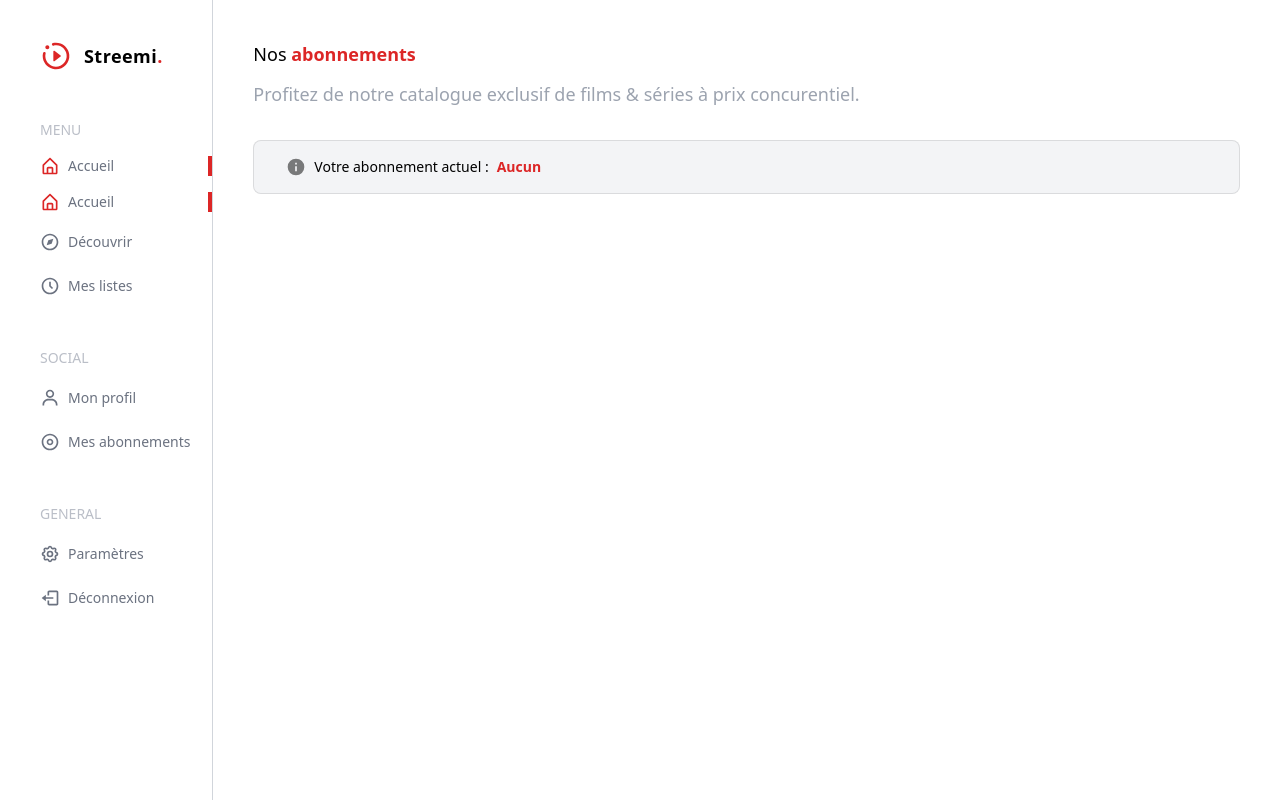
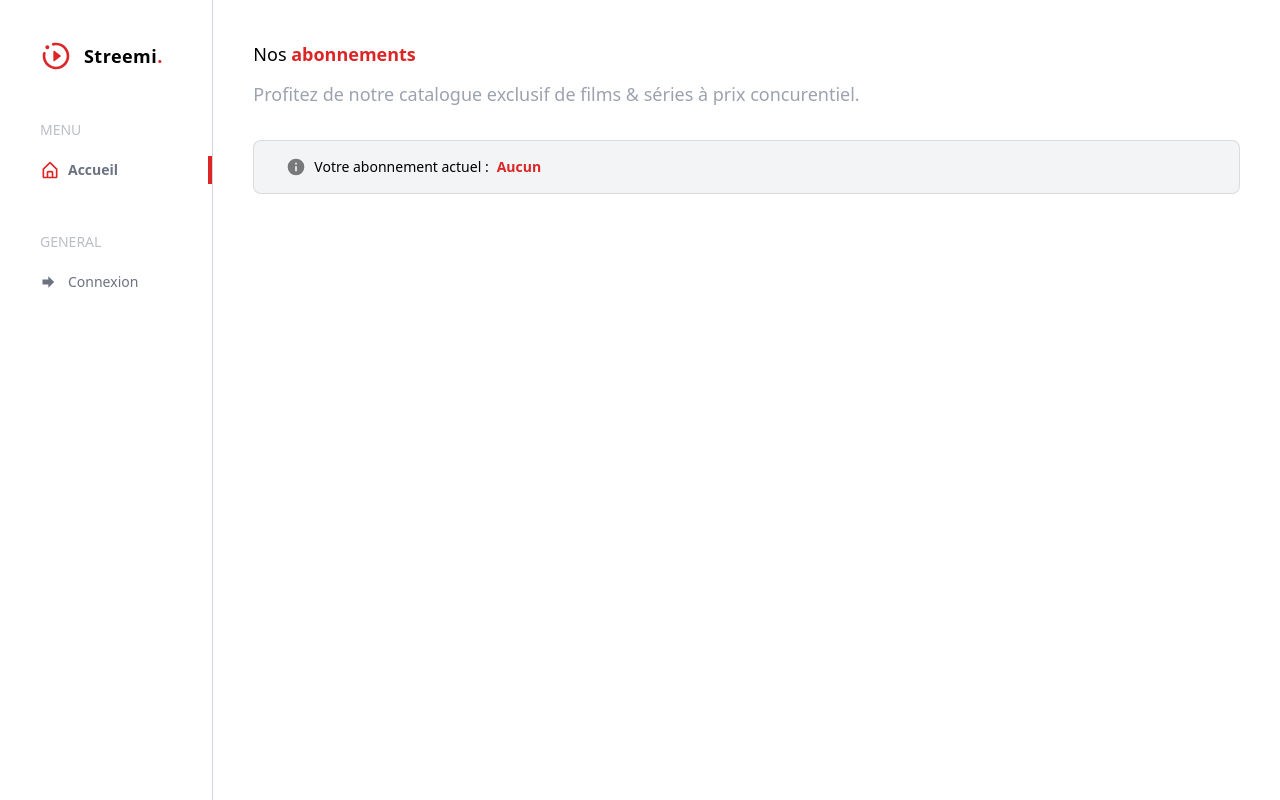
Before and after one commit to MaksY18/tpSymfony_Maksymilian, a Symfony app: template templates/other/abonnements.html.twig in a window 1280 px wide. Run offline with Twig, Linux system fonts and the light colour scheme; the template is opened without the code that fills it, so the values that code supplies are empty; some libraries are stand-ins or nearby versions.

Commit message:
Ajout du mot de passe dans la fixture Ajout du hashage du mot de passe dans l'entité User Modification front pour la connexion / déconnexion Correction de bugs sur le front

```diff
--- a/src/Entity/User.php
+++ b/src/Entity/User.php
@@ -8,10 +8,11 @@ use Doctrine\Common\Collections\ArrayCollection;
 use Doctrine\Common\Collections\Collection;
 use Doctrine\ORM\Mapping as ORM;
 use Symfony\Component\Security\Core\User\UserInterface;
+use Symfony\Component\Security\Core\User\PasswordAuthenticatedUserInterface;
 
 #[ORM\Entity(repositoryClass: UserRepository::class)]
 #[ORM\Table(name: '`user`')]
-class User implements UserInterface
+class User implements UserInterface, PasswordAuthenticatedUserInterface
 {
     #[ORM\Id]
     #[ORM\GeneratedValue]
@@ -111,7 +112,7 @@ class User implements UserInterface
         return $this->password;
     }
 
-    public function setPassword(string $password): static
+    public function setPassword(?string $password): self
     {
         $this->password = $password;
 
--- a/templates/parts/left-menu.html.twig
+++ b/templates/parts/left-menu.html.twig
@@ -1,6 +1,5 @@
-<aside class=" w-1/6 py-10 pl-10  min-w-min  border-r border-gray-300  hidden md:block ">
-
-    <div class=" font-bold text-lg flex items-center gap-x-3">
+<aside class="w-1/6 py-10 pl-10 min-w-min border-r border-gray-300 hidden md:block">
+    <div class="font-bold text-lg flex items-center gap-x-3">
         <svg class="h-8 w-8 fill-red-600" xmlns="http://www.w3.org/2000/svg" viewBox="0 0 24 24">
             <path d="M10 15.5v-7c0-.41.47-.65.8-.4l4.67 3.5c.27.2.27.6 0 .8l-4.67 3.5c-.33.25-.8.01-.8-.4Zm11.96-4.45c.58 6.26-4.64 11.48-10.9 10.9 -4.43-.41-8.12-3.85-8.9-8.23 -.26-1.42-.19-2.78.12-4.04 .14-.58.76-.9 1.31-.7v0c.47.17.75.67.63 1.16 -.2.82-.27 1.7-.19 2.61 .37 4.04 3.89 7.25 7.95 7.26 4.79.01 8.61-4.21 7.94-9.12 -.51-3.7-3.66-6.62-7.39-6.86 -.83-.06-1.63.02-2.38.2 -.49.11-.99-.16-1.16-.64v0c-.2-.56.12-1.17.69-1.31 1.79-.43 3.75-.41 5.78.37 3.56 1.35 6.15 4.62 6.5 8.4ZM5.5 4C4.67 4 4 4.67 4 5.5 4 6.33 4.67 7 5.5 7 6.33 7 7 6.33 7 5.5 7 4.67 6.33 4 5.5 4Z"></path>
         </svg>
@@ -9,66 +8,18 @@
 
     <!-- Menu -->
     <div class="mt-12 flex flex-col gap-y-4 text-gray-500 fill-gray-500 text-sm">
-        <div class="text-gray-400/70  font-medium uppercase">Menu</div>
-
-        <a class="flex items-center space-x-2 py-1font-semibold  border-r-4 border-r-red-600 pr-20 " href="#">
-            <svg class="h-5 w-5 fill-red-600 " xmlns="http://www.w3.org/2000/svg" viewBox="0 0 24 24" >
+        <div class="text-gray-400/70 font-medium uppercase">Menu</div>
+        <a class="flex items-center space-x-2 py-1 font-semibold border-r-4 border-r-red-600 pr-20" href="#">
+            <svg class="h-5 w-5 fill-red-600" xmlns="http://www.w3.org/2000/svg" viewBox="0 0 24 24">
                 <path d="M5 22h14v0c1.1 0 2-.9 2-2v-9 0c0-.27-.11-.53-.29-.71l-8-8v0c-.4-.39-1.02-.39-1.41 0l-8 8h0c-.2.18-.3.44-.3.71v9 0c0 1.1.89 2 2 2Zm5-2v-5h4v5Zm-5-8.59l7-7 7 7V20h-3v-5 0c0-1.11-.9-2-2-2h-4v0c-1.11 0-2 .89-2 2v5H5Z"></path>
             </svg>
             <span>Accueil</span>
         </a>
-        <a class="flex items-center space-x-2 py-1font-semibold  border-r-4 border-r-red-600 pr-20 " href="#">
-            <svg class="h-5 w-5 fill-red-600 " xmlns="http://www.w3.org/2000/svg" viewBox="0 0 24 24" >
-                <path d="M5 22h14v0c1.1 0 2-.9 2-2v-9 0c0-.27-.11-.53-.29-.71l-8-8v0c-.4-.39-1.02-.39-1.41 0l-8 8h0c-.2.18-.3.44-.3.71v9 0c0 1.1.89 2 2 2Zm5-2v-5h4v5Zm-5-8.59l7-7 7 7V20h-3v-5 0c0-1.11-.9-2-2-2h-4v0c-1.11 0-2 .89-2 2v5H5Z"></path>
-            </svg>
-            <span>Accueil</span>
-        </a>
-        <a class=" flex items-center space-x-2 py-1  group hover:border-r-4 hover:border-r-red-600 hover:font-semibold" href="#">
-            <svg class="h-5 w-5 group-hover:fill-red-600" xmlns="http://www.w3.org/2000/svg" viewBox="0 0 24 24">
-                <g>
-                    <path d="M12 2C6.48 2 2 6.48 2 12c0 5.51 4.48 10 10 10 5.51 0 10-4.49 10-10 0-5.52-4.49-10-10-10Zm0 18c-4.42 0-8-3.59-8-8 0-4.42 3.58-8 8-8 4.41 0 8 3.58 8 8 0 4.41-3.59 8-8 8Z"></path>
-                    <path d="M8 16l5.991-2 2-6 -6 2Z"></path>
-                </g>
-            </svg>
-            <span>Découvrir</span>
-        </a>
-        <a class=" flex items-center space-x-2 py-1  group hover:border-r-4 hover:border-r-red-600 hover:font-semibold " href="#">
-            <svg class="h-5 w-5 group-hover:fill-red-600" xmlns="http://www.w3.org/2000/svg" viewBox="0 0 24 24">
-                <g>
-                    <path d="M12 2C6.48 2 2 6.48 2 12c0 5.51 4.48 10 10 10 5.51 0 10-4.49 10-10 0-5.52-4.49-10-10-10Zm0 18c-4.42 0-8-3.59-8-8 0-4.42 3.58-8 8-8 4.41 0 8 3.58 8 8 0 4.41-3.59 8-8 8Z"></path>
-                    <path d="M13 7h-2v5.414l3.29 3.29 1.41-1.42 -2.71-2.71Z"></path>
-                </g>
-            </svg>
-            <span>Mes listes</span>
-        </a>
 
-        <div class="mt-8 text-gray-400/70  font-medium uppercase">Social</div>
-        <a class=" flex items-center space-x-2 py-1  group hover:border-r-4 hover:border-r-red-600 hover:font-semibold " href="#">
-            <svg class="h-5 w-5 group-hover:fill-red-600" xmlns="http://www.w3.org/2000/svg" viewBox="0 0 24 24">
-                <path d="M12 2v0C9.23 2 7 4.23 7 7c0 2.76 2.23 5 5 5 2.76 0 5-2.24 5-5v0c0-2.77-2.24-5-5-5Zm0 8v0c-1.66 0-3-1.35-3-3 0-1.66 1.34-3 3-3 1.65 0 3 1.34 3 3v0c0 1.65-1.35 3-3 3Zm9 11v-1 0c0-3.87-3.14-7-7-7h-4v0c-3.87 0-7 3.13-7 7v1h2v-1 0c0-2.77 2.23-5 5-5h4v0c2.76 0 5 2.23 5 5v1Z"></path>
-            </svg>
-            <span>Mon profil</span>
-        </a>
-        <a class=" flex items-center space-x-2 py-1  group hover:border-r-4 hover:border-r-red-600 hover:font-semibold " href="#">
-            <svg class="h-5 w-5 group-hover:fill-red-600" xmlns="http://www.w3.org/2000/svg" viewBox="0 0 24 24">
-                <g>
-                    <path d="M12 2v0C6.47 2 2 6.47 2 12c0 5.52 4.47 10 10 10 5.52 0 10-4.48 10-10v-.001c0-5.53-4.48-10-10-10Zm0 18v0c-4.42 0-8-3.59-8-8 0-4.42 3.58-8 8-8 4.41 0 8 3.58 8 8v0c0 4.41-3.59 8-8 8Z"></path>
-                    <path d="M12 8v0c-2.21 0-4 1.79-4 4 0 2.2 1.79 4 4 4 2.2 0 4-1.8 4-4v0c0-2.21-1.8-4-4-4Zm0 6v0c-1.11 0-2-.9-2-2 0-1.11.89-2 2-2 1.1 0 2 .89 2 2v0c0 1.1-.9 2-2 2Z"></path>
-                </g>
-            </svg>
-            <span>Mes abonnements</span>
-        </a>
+        <div class="mt-8 text-gray-400/70 font-medium uppercase">General</div>
 
-        <div class="mt-8 text-gray-400/70  font-medium uppercase">General</div>
-
-        <a class=" flex items-center space-x-2 py-1  group hover:border-r-4 hover:border-r-red-600 hover:font-semibold " href="#">
-            <svg xmlns="http://www.w3.org/2000/svg" class="h-5 w-5 group-hover:stroke-red-600" fill="none" viewBox="0 0 24 24" stroke="currentColor" stroke-width="2">
-                <path stroke-linecap="round" stroke-linejoin="round" d="M10.325 4.317c.426-1.756 2.924-1.756 3.35 0a1.724 1.724 0 002.573 1.066c1.543-.94 3.31.826 2.37 2.37a1.724 1.724 0 001.065 2.572c1.756.426 1.756 2.924 0 3.35a1.724 1.724 0 00-1.066 2.573c.94 1.543-.826 3.31-2.37 2.37a1.724 1.724 0 00-2.572 1.065c-.426 1.756-2.924 1.756-3.35 0a1.724 1.724 0 00-2.573-1.066c-1.543.94-3.31-.826-2.37-2.37a1.724 1.724 0 00-1.065-2.572c-1.756-.426-1.756-2.924 0-3.35a1.724 1.724 0 001.066-2.573c-.94-1.543.826-3.31 2.37-2.37.996.608 2.296.07 2.572-1.065z" />
-                <path stroke-linecap="round" stroke-linejoin="round" d="M15 12a3 3 0 11-6 0 3 3 0 016 0z" />
-            </svg>
-            <span>Paramètres</span>
-        </a>
-        <a class=" flex items-center space-x-2 py-1  group hover:border-r-4 hover:border-r-red-600 hover:font-semibold" href="#">
+        {% if app.user %}
+            <a class="flex items-center space-x-2 py-1 group hover:border-r-4 hover:border-r-red-600 hover:font-semibold" href="{{ path('app_logout') }}">
                 <svg class="h-5 w-5 group-hover:fill-red-600" xmlns="http://www.w3.org/2000/svg" viewBox="0 0 24 24">
                     <g>
                         <path d="M16 13v-2H7V8l-5 4 5 4v-3Z"></path>
@@ -77,7 +28,13 @@
                 </svg>
                 <span>Déconnexion</span>
             </a>
-
-    </div><!-- /Menu -->
-
-</aside><!-- /Left Sidebar -->
+        {% else %}
+            <a class="flex items-center space-x-2 py-1 group hover:border-r-4 hover:border-r-red-600 hover:font-semibold" href="{{ path('app_login') }}">
+                <svg class="h-5 w-5 group-hover:fill-red-600" xmlns="http://www.w3.org/2000/svg" viewBox="0 0 24 24">
+                    <path d="M10 9V5l7 7-7 7v-4H3V9h7Z"></path>
+                </svg>
+                <span>Connexion</span>
+            </a>
+        {% endif %}
+    </div>
+</aside>
```
Also changed, not shown: src/DataFixtures/AppFixtures.php (+14 -2 lines), templates/base.html.twig (+9 -2 lines), templates/index.html.twig (+3 -11 lines), templates/parts/right-sidebar.html.twig (+30 -17 lines). Lines whose indentation alone changed are shown as unchanged.
